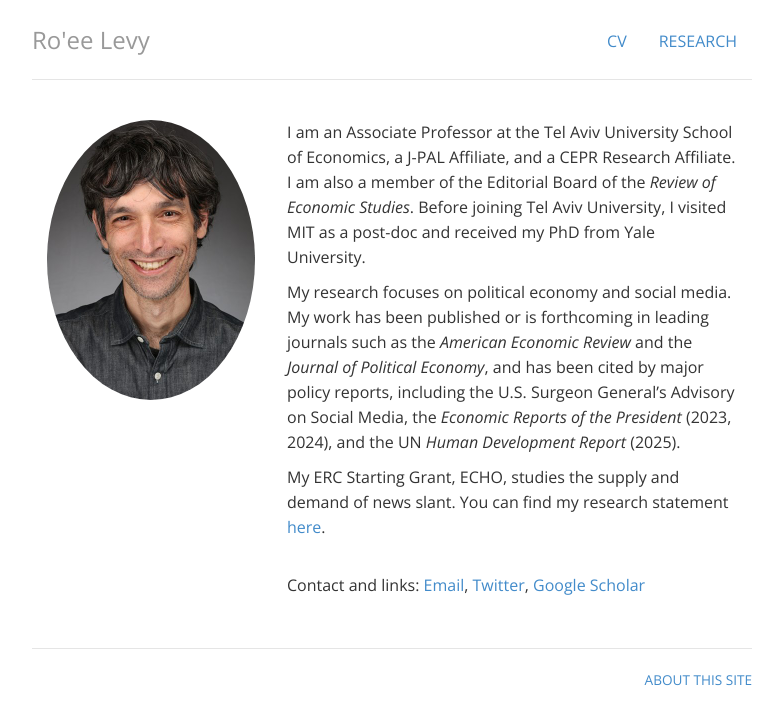
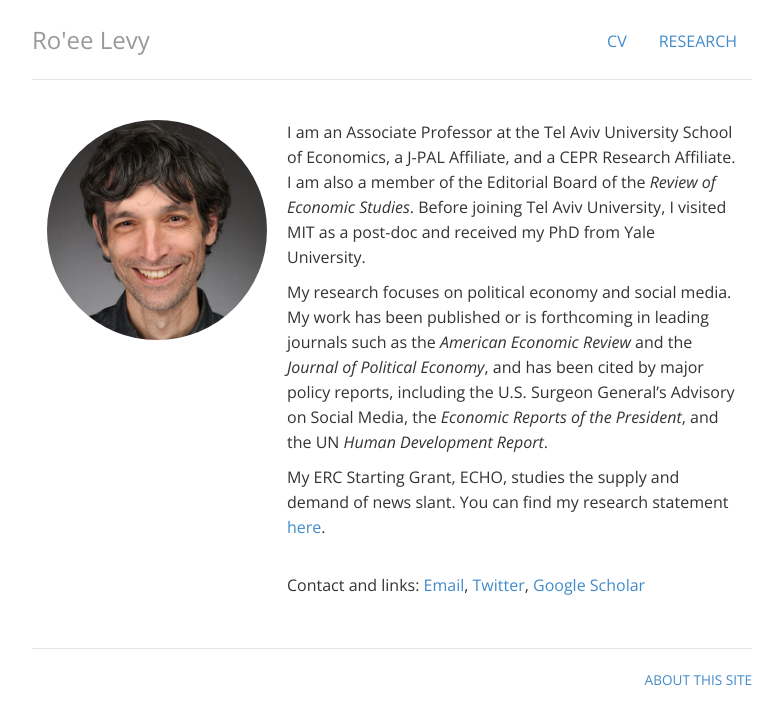
Before and after one commit to levyroee/levyroee.github.io, a Jekyll site: the page built from index.html, in a window 1280 px wide. Shown: the top 725 px of the page, without its empty margins (248-1031 px from the left). Built offline with Jekyll 4.4.1, drawn with Linux system fonts in a browser that asks for light colours.

Commit message:
Tighter circular headshot; drop report years from homepage bio
Co-Authored-By: Claude Opus 5.5 <noreply@anthropic.com>

```diff
--- a/index.html
+++ b/index.html
@@ -6,13 +6,13 @@ title: Ro'ee Levy
 <!-- <div class="jumbotron"> -->
 <div class="row marketing">
 	<div class="col-sm-4">
-	<img class="img-circle avatar" alt="Ro'ee Levy" src="img/Roee_small.jpg" width="208" height="280">
+	<img class="img-circle avatar" alt="Ro'ee Levy" src="img/Roee_small.jpg" width="220" height="220">
 	</div>
 	<div itemscope itemtype="https://schema.org/Person" class="col-sm-8">
 
     <p> I am an Associate Professor at the Tel Aviv University School of Economics, a J-PAL Affiliate, and a CEPR Research Affiliate. I am also a member of the Editorial Board of the <i>Review of Economic Studies</i>. Before joining Tel Aviv University, I visited MIT as a post-doc and received my PhD from Yale University. </p>
 
-    <p>  My research focuses on political economy and social media. My work has been published or is forthcoming in leading journals such as the <i>American Economic Review</i> and the <i>Journal of Political Economy</i>, and has been cited by major policy reports, including the U.S. Surgeon General’s Advisory on Social Media, the <i>Economic Reports of the President</i> (2023, 2024), and the UN <i>Human Development Report</i> (2025).</p>
+    <p>  My research focuses on political economy and social media. My work has been published or is forthcoming in leading journals such as the <i>American Economic Review</i> and the <i>Journal of Political Economy</i>, and has been cited by major policy reports, including the U.S. Surgeon General’s Advisory on Social Media, the <i>Economic Reports of the President</i>, and the UN <i>Human Development Report</i>.</p>
 
 	<p>  My ERC Starting Grant, ECHO, studies the supply and demand of news slant. You can find my research statement <a href="cv/2025-11_Levy_-_Research_statement.pdf"> here</a>. </p>
 	<br>
```
Also changed, not shown: img/Roee_small.jpg.
